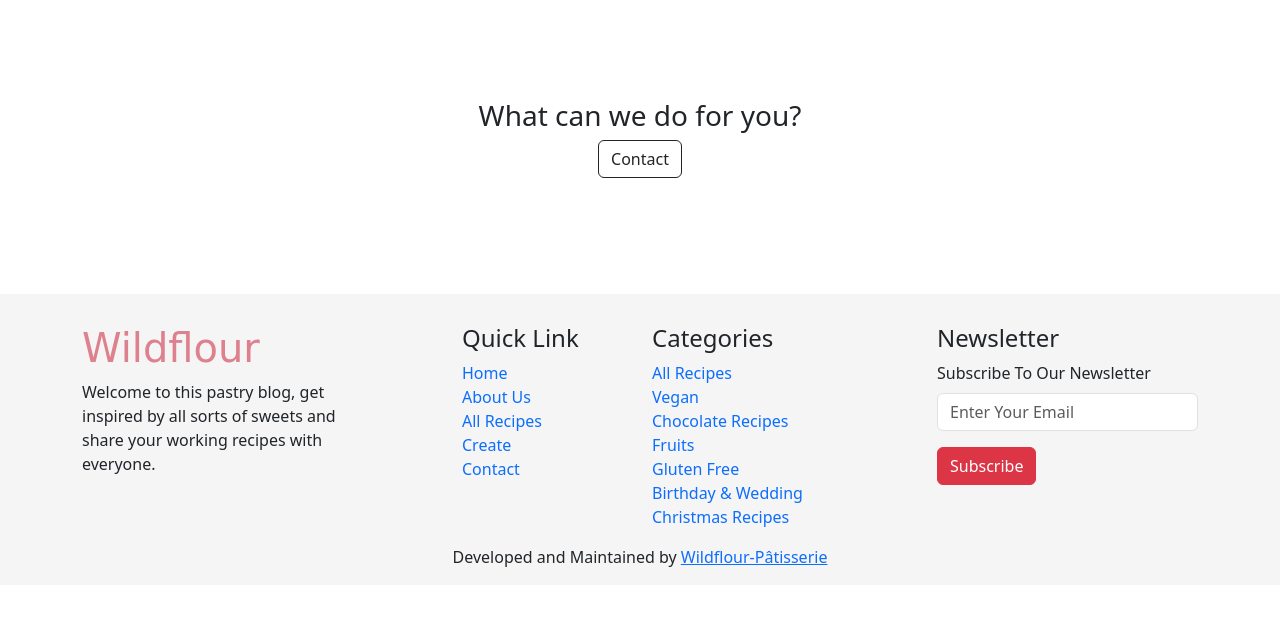
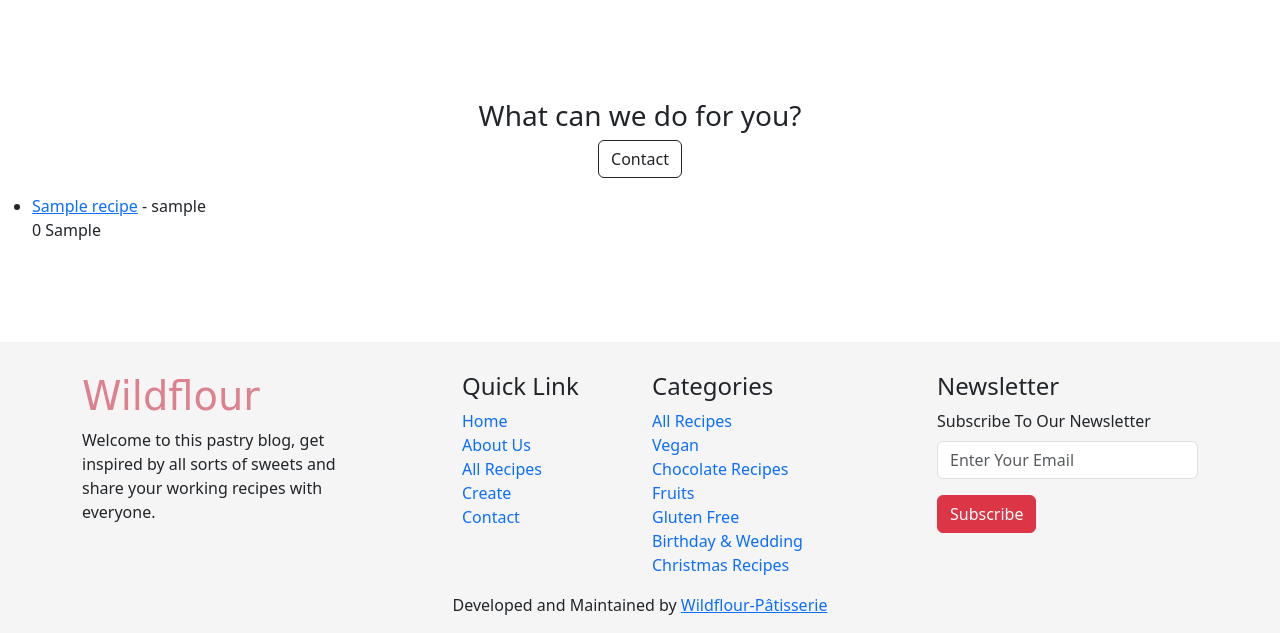
Before and after one commit to Code-Institute-Submissions/dimicoding-wildflour-blogue, a Django app: page /home/ in a window 1280 px wide. Shown: the part 1396-2029 px from the top of the page. Before the commit the page ends 1963 px from the top, so only its background shows below. Run offline with Django 3.2, Linux system fonts and the light colour scheme; tables that the repository leaves empty hold one stand-in row (values such as "Sample post"); some libraries are stand-ins or nearby versions; some web fonts are replaced.

Commit message:
Install authentication to the blog

```diff
--- a/baking/urls.py
+++ b/baking/urls.py
@@ -19,4 +19,6 @@ from django.urls import include, path
 urlpatterns = [
     path('', include('blog.urls')),
     path('admin/', admin.site.urls),
+    path('accounts/', include('allauth.urls')),
+
 ]
--- a/blog/urls.py
+++ b/blog/urls.py
@@ -1,6 +1,9 @@
 from django.urls import path
-from . import views
+#from . import views
+from .views import HomeView, FirstRecipeView
 
 urlpatterns = [
-    path('home/', views.home, name='home'),
+    # path('home/', views.home, name='home'),
+    path('home/', HomeView.as_view(), name="home"),
+    path('recipe/<int:pk>', FirstRecipeView.as_view(), name="first_recipe"),
 ]
--- a/blog/views.py
+++ b/blog/views.py
@@ -1,6 +1,17 @@
 from django.shortcuts import render
-from django.template import loader
+from django.views.generic import ListView, DetailView
+from .models import Recipe
 
 
-def home(request):
-    return render(request, 'base.html', {})
+#def home(request):
+#   return render(request, 'base.html', {})
+
+
+class HomeView(ListView):
+    model = Recipe
+    template_name = "base.html"
+
+
+class FirstRecipeView(DetailView):
+    model = Recipe
+    template_name = "first-recipe.html"
--- a/requirements.txt
+++ b/requirements.txt
@@ -3,7 +3,12 @@ cloudinary==1.32.0
 dj-database-url==1.3.0
 dj3-cloudinary-storage==0.0.6
 Django==3.2.18
+django-allauth==0.54.0
 gunicorn==20.1.0
+oauthlib==3.2.2
 psycopg2==2.9.6
+PyJWT==2.6.0
+python3-openid==3.2.0
 pytz==2023.3
+requests-oauthlib==1.3.1
 sqlparse==0.4.3
--- a/templates/base.html
+++ b/templates/base.html
@@ -41,10 +41,7 @@
                 bis_skin_checked="1">
                 <ul class="navbar-nav">
                     <li class="nav-item">
-                        <a class="nav-link" aria-current="page" href="#">Home</a>
-                    </li>
-                    <li class="nav-item">
-                        <a class="nav-link" href="#">About</a>
+                        <a class="nav-link active" aria-current="page" href="{% url 'home' %}">Home</a>
                     </li>
                     <li class="nav-item dropdown">
                         <a class="nav-link dropdown-toggle" href="#" role="button" data-bs-toggle="dropdown"
@@ -61,11 +58,23 @@
                         </ul>
                     </li>
                     <li class="nav-item">
+                        <a class="nav-link" href="#">Contact</a>
+                    </li>
+                    {% if user.is_authenticated %}
+                    <li class="nav-item">
                         <a class="nav-link" href="#">Create</a>
                     </li>
                     <li class="nav-item">
-                        <a class="nav-link" href="#">Contact</a>
+                        <a class="nav-link" href="{% url 'account_logout' %}">Logout</a>
                     </li>
+                    {% else %}
+                    <li class="nav-item">
+                        <a class="nav-link" href="{% url 'account_login' %}">Login</a>
+                    </li>
+                    <li class="nav-item">
+                        <a class="nav-link" href="{% url 'account_signup' %}">Register</a>
+                    </li>
+                    {% endif %}
                 </ul>
             </div>
         </div>
@@ -190,6 +199,18 @@
             </section>
         </article>
     </main>
+
+    <ul>
+    {% for recipe in object_list %}
+        <li><a href="{% url 'first_recipe' recipe.pk %}">{{ recipe.title }}</a> - {{ recipe.author }}<br/>
+        {{ recipe.category }}
+        {{ recipe.exerpt }}</li>
+    {% endfor %}
+    </ul>
+
+
+
+
     <footer class="top-margin footer-bgd">
         <div class="container top-padding">
             <div class="row">
--- /dev/null
+++ b/templates/first-recipe.html
@@ -0,0 +1,3 @@
+
+<h1>{{ recipe.title}}</h1>
+<p>{{ recipe.body }}</p>
```
Also changed, not shown: baking/settings.py (+10 -0 lines).
